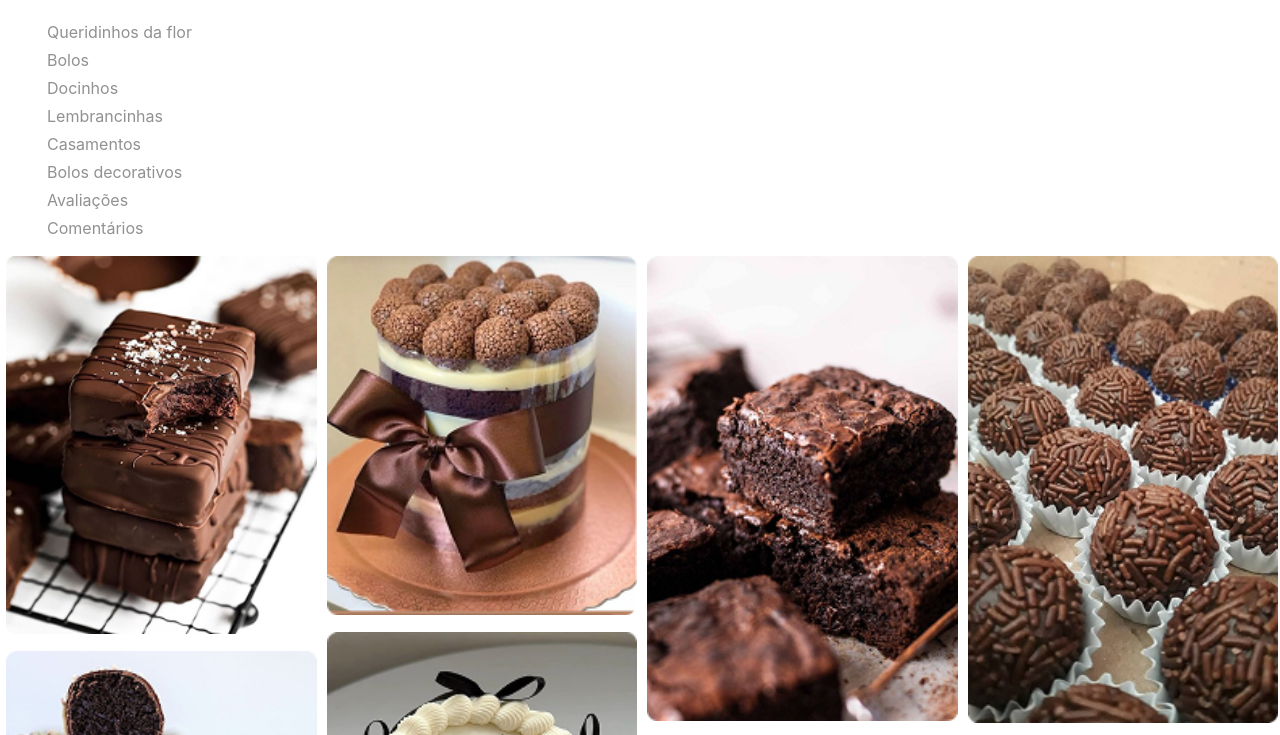
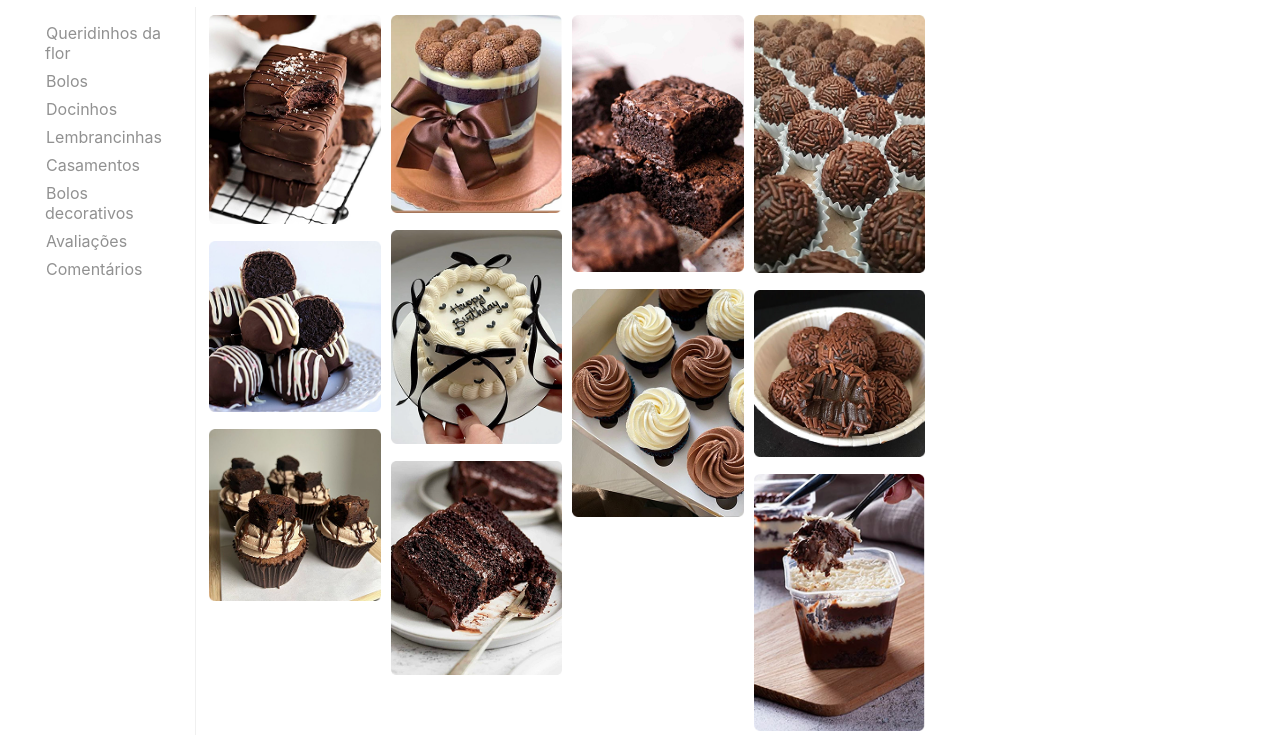
Before and after one commit to Mrclarss/Psi-2025, a plain HTML site: page index.html in a window 1280 px wide. Shown: the part 100-835 px from the top of the page. Drawn offline with Linux system fonts and the light colour scheme.

Commit message:
salvando dnv

```diff
--- a/index.html
+++ b/index.html
@@ -46,4 +46,10 @@
         <a href="#"><img src="img/image 11.png" alt=""></a>
 
     </section>
+
+    <section class="direita">
+        <div class="">
+
+        </div>
+    </section>
 </div>
--- a/style.css
+++ b/style.css
@@ -2,6 +2,11 @@
     margin: 1px;
     margin-top: 8px;
     font-family: "Inter", sans-serif;
+}
+
+.container{
+    display: flex;
+    margin: auto;
 }
 
 .header{
@@ -35,16 +40,22 @@
 
 .right{
     border-left: 1px solid #D5D5D5;
+    height: 40px;
 }
 
 .left{
     display: flex;
     justify-content: flex-start;
+    margin-right: 10px;
+    border-right: 1px solid rgb(240, 240, 240);
+    padding-right: 30px;
+
 }
 
 .left li{
     list-style: none;
 }
+
 
 .left li a{
     text-decoration: none;
@@ -67,3 +78,7 @@ img{
     width: 100%;
     margin-bottom: 5px;
 }
+
+.direita{
+    width: 4500px;
+}
```
